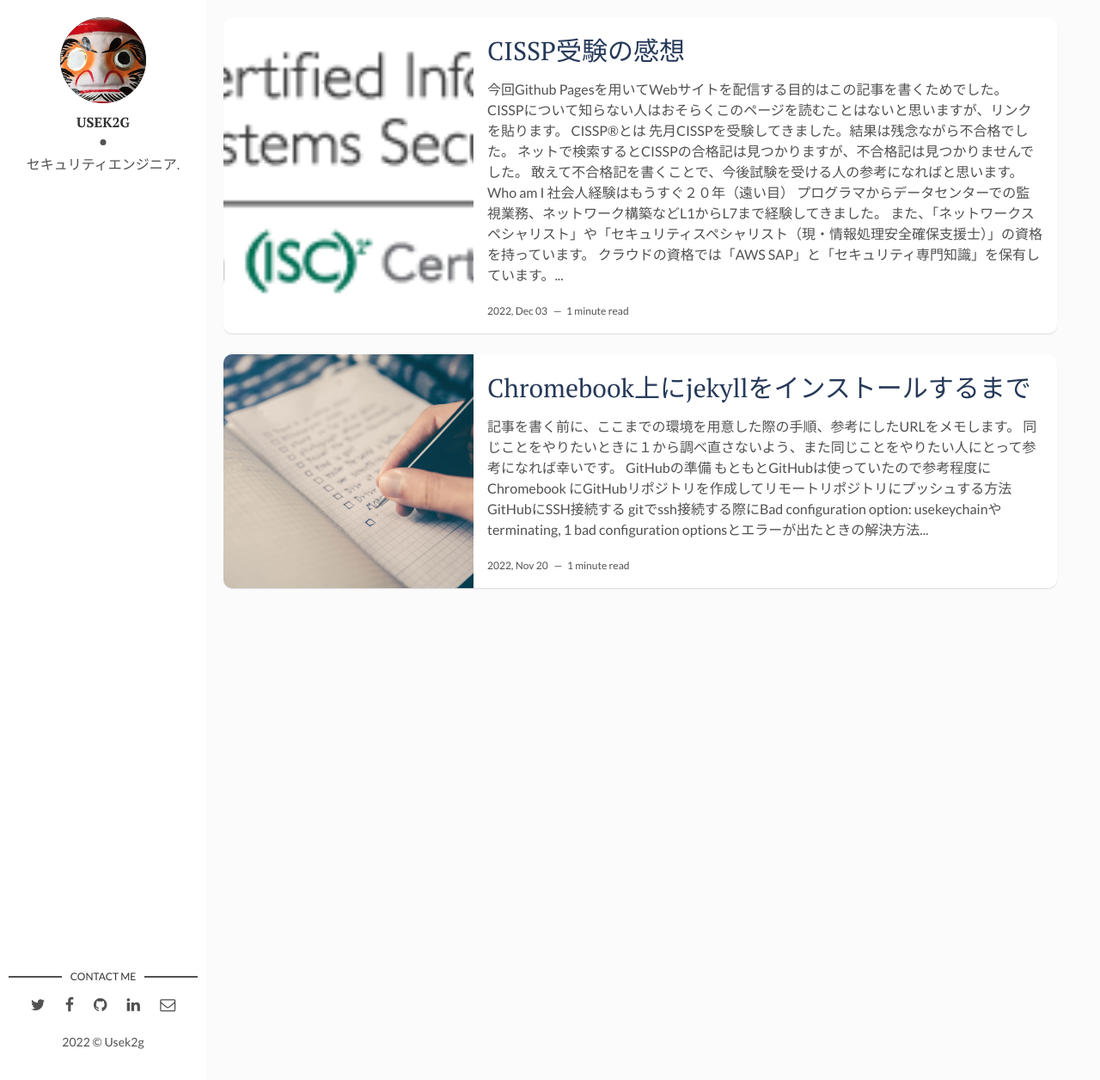
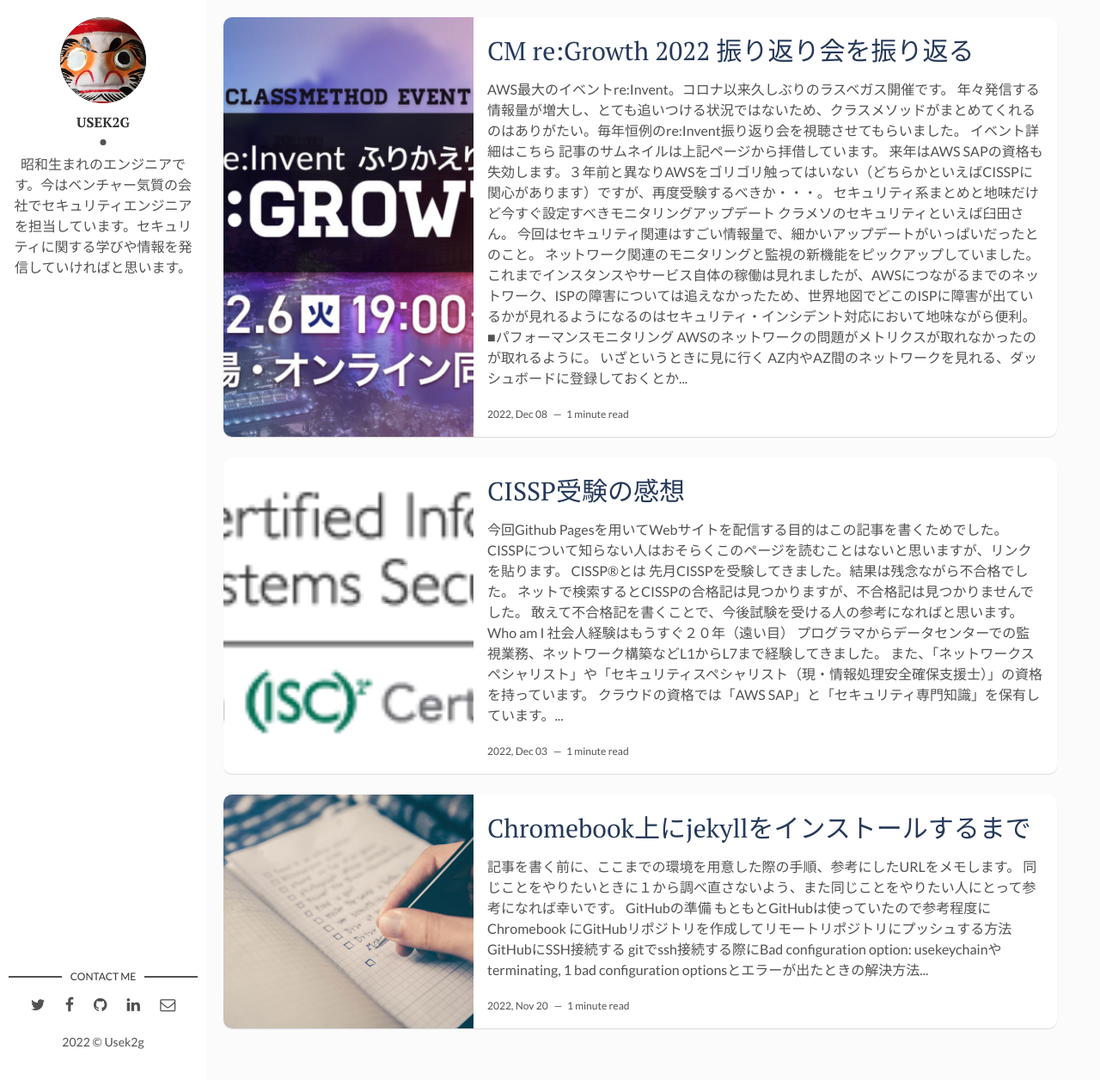
Before and after one commit to Usek2g/blog, a Jekyll site: the page built from index.html, in a window 1280 px wide and 1256 px high. Shown: the whole window at 86% size. Built offline with Jekyll 4.4.1, drawn with Linux system fonts in a browser that asks for light colours; the list of posts is cut into pages by our own code.

Commit message:
publish new article.

```diff
--- a/_config.yml
+++ b/_config.yml
@@ -13,7 +13,7 @@
 # Author Settings
 author: Usek2g # add your name
 author-img: daruma.jpeg # add your photo
-about-author: セキュリティエンジニア. # add description
+about-author: 昭和生まれのエンジニアです。今はベンチャー気質の会社でセキュリティエンジニアを担当しています。セキュリティに関する学びや情報を発信していければと思います。 # add description
 social-twitter: Usek2g# add your Twitter handle
 #social-facebook: # add your Facebook handle
 social-github:  Usek2g # add your Github handle
--- /dev/null
+++ b/_posts/2022-12-06-cmregrowth-2022.markdown
@@ -0,0 +1,116 @@
+---
+layout: post
+title:  "CM re:Growth 2022 振り返り会を振り返る"
+date:   2022-12-08 22:50:27 +0900
+categories: online
+img: img_regrowth2022-1-960x504.jpg # Add image post (optional)
+tags: [AWS,ClassMethod] # add tag
+description: 毎年恒例、「AWS re:Invent」のアップデート内容おさらい・まとめ的なお祭りイベント「CM re:Growth」の感想.
+---
+AWS最大のイベントre:Invent。コロナ以来久しぶりのラスベガス開催です。
+年々発信する情報量が増大し、とても追いつける状況ではないため、クラスメソッドがまとめてくれるのはありがたい。毎年恒例のre:Invent振り返り会を視聴させてもらいました。
+イベント詳細は[こちら](https://dev.classmethod.jp/news/221206-regrowth/)
+記事のサムネイルは上記ページから拝借しています。
+
+来年はAWS SAPの資格も失効します。３年前と異なりAWSをゴリゴリ触ってはいない（どちらかといえばCISSPに関心があります）ですが、再度受験するべきか・・・。
+
+# セキュリティ系まとめと地味だけど今すぐ設定すべきモニタリングアップデート
+クラメソのセキュリティといえば臼田さん。
+今回はセキュリティ関連はすごい情報量で、細かいアップデートがいっぱいだったとのこと。
+
+ネットワーク関連のモニタリングと監視の新機能をピックアップしていました。
+これまでインスタンスやサービス自体の稼働は見れましたが、AWSにつながるまでのネットワーク、ISPの障害については追えなかったため、世界地図でどこのISPに障害が出ているかが見れるようになるのはセキュリティ・インシデント対応において地味ながら便利。
+
+■パフォーマンスモニタリング
+- AWSのネットワークの問題がメトリクスが取れなかったのが取れるように。
+- いざというときに見に行く
+- AZ内やAZ間のネットワークを見れる、ダッシュボードに登録しておくとか
+
+■CW Internet Monitor
+外形監視に問題ないけど、特定の客のサービス利用に影響が出ている
+- 地域的障害/ISPの障害
+- 自分たちのインフラの手前の問題で、手は出せないが把握はしたい
+- インターネット全体の障害をモニタリングしてくれる
+
+## Amazon Verified Permissionsについて妄想をふくらませる、必要もなかった
+Amazon Verified Permisssionについては[こちらの動画](https://www.youtube.com/watch?v=k6pPcnLuOXY)で英語解説されています。
+
+（CISSPでさんざん学んだ（そして試験では問われなかった）認可モデルにおける、RBAC（ロールベース）やABAC（属性ベース：タグを付与）の弱点を補う新たなモデルPBAC（ポリシーベース）を
+Cedarという独自言語でポリシーを定義し、RBACとABACのいいとこ取りなアクセス権を設定できるとのこと。
+見た感じユーザごとの権限管理がきめ細やかに設定可能なので、特にWebアプリ実装で使えそうです。具体的にはコーディングミスで見えてはいけない情報が閲覧できてしまった、というのを避けられそう。
+
+## KeynoteからみるAWSのこれから
+- データにフォーカス。宇宙、海、北極、想像
+- インフラストラクチャからデータドライバーへ。AWSはs3やRDS,RedShiftなど多種多様なストレージをサービスしていて、世界中様々な企業のデータを保有していますが、単なる保管庫ではなく、それを適切にビジネスに利用できるような新たなサービスを提供する野心を持っています。あとのセッションでもあがるAmazon DataZoneとAWS Clean Roomsがそれに該当します。
+
+　（公開情報を見える化して分析に使う、コラボレーションに使える）
+- AWA Clean Rooms  (GDPR対策。暗号化した上でコラボレーションできるようにするらしい)
+
+## Developer's I/O BASECAMPで扱うサービスのアップデート紹介
+Developer's I/O　BASECAMP(デベキャン)とは、クラスメソッドが提供する実践形式のオンライントレーニングだそうです。百聞は一見にしかず、ですものね。手を動かすのが覚える最良の道です。
+
+-Amazon VPC Lattice(プレビュー)
+ 異なるAWSアカウントやVPCとの連携を一元に行えるそうです。AWSじは○○ gatewayが多々あってちんぷんかんぷんな状況なのですが、これが解消されるかも。
+
+- Nitro v5
+
+- s3アクセスポイント
+　s3のアクセス制限についても、過去の積み重ねの結果かなりややこしいことになっていますが、このアクセスポイントにより、バケットポリシーで管理する必要がなくなり便利になりました。今回複数のアカウントを跨いで使えるようになったとのことです。
+
+- Amazon Ducument DB Elastic Cluster
+ DocumentDBのマネージドサービスです。まだ東京未対応
+
+- Amazon OpenSerach Serverless
+ OpenSearchがサーバレス化
+
+# 公開情報のみでAWS Supply Chainを掘り下げる
+Keynoteと公式ドキュメントとブレイクアウトセッションをソースに。
+ERP、SCMなどの組み込みコネクターをAppflowやGlueを使って接続し、インサイトを得たりするらしい
+- データ統合
+- インサイト
+- ダッシュボード
+- コラボレーション
+- 需要計画
+
+スーパーマーケットなどで使える
+
+# Analytics系サービスのアップデートまとめ
+複数のスピーカーがこの両サービスをピックアップしたことから今回のre:Inventではもっとも反響が大きかったのでしょう。実際セキュリティ担当として、Amazon Clean Roomは素晴らしいサービスだと思います。
+
+- データカタログ = Amazon DataZone
+    - 自分の持つデータのカタログを作成することができる、アクセス権も設定可能
+- データガバナンス = Amazon Clean Rooms
+    - 自社のデータと社外のデータをコラボレーションするときのカラムレベルのアクセス制御、クエリ制御、ロギングなど
+
+- Apache Sparkアプリで直接RedShiftのデータを読み書きできるように
+- RedshiftがマルチAZ
+- Glue Custom Visual Transform。今もGUIでGlueのスクリプトは作れるはずなのですが、あの画面重たいんですよね・・
+- AppFlow データコネクタが22個追加、TeamsやGitHub,GA4と連携するのは気になります。
+
+# AWSの方向性や社会的貢献などの雑感
+再生可能エネルギー１００％を２０２５年に実現、使う以上の飲水を生み出すなどGAFAのやることは１企業の枠を超えて国家のようです。
+
+- Geospatial ML with Amazon SageMaker
+地理空間機械学習（ML）をサポートし、地理空間データを使ったデータモデル構築、トレーニング、デプロイを簡単に。会社の同僚に教えてあげました。
+
+- AWS SimSpace Weaver
+空間シミュレーションを一つのサーバのように見える複数のクラスタサーバ、らしい
+
+-NASDAQの実例
+あのNASDAQはOutpostを買いまくって、自分たち向けようの巨大なDC（AWS）を作っている
+めちゃくちゃオンプレを買っている。登大遊氏が言っているように、クラウドの時代ですが真にテクノロジーを使いこなす会社は物理サーバ・物理ネットワークから逃げない。
+
+今年のAWSのサービスは「既にあるものできる」ことを作り直している印象だったとのこと。
+
+- Amazon Security Lake
+各ベンダのセキュリティログをこのデータレイクに突っ込むと単一フォーマットに変換してくれる。
+
+- Cream Room
+Cookieを持たないデータを名寄せするには、個人情報ベースでつなげる必要がある。
+　Clean Roomは徹底的に個人情報を潰したうえで繋げられるようにする。
+
+# 「SI Partner of the Year - GLOBAL」受賞について
+クラスメソッドが存在しなかったら、日本ではAWSはここまで普及しなかったのでは、は言いすぎかもしれませんがそう思ったりします。仮に今Developer's I/Oが吹っ飛んでキャッシュも残らなかったら、中世暗黒時代のように日本のAWSテクノロジーは停滞、退化してしまうのではないかと思うくらい。
+
+# re:Invent皆勤賞、クラウド二刀流 Top Engineerらが語るAWS re:Invent 2022総まとめパネルディスカッション
+ざっと流して聞いていましたが、クラスメソッド横田社長が「ラスベガスに連れて行くのに一人70万円くらいかかるんだぞ、自分が70万の価値があると説得できなかればならない」という言葉は重みを感じました。特に自分はプロフィット部門ではないので。
```
Also changed, not shown: assets/img/img_regrowth2022-1-960x504.jpg (added).
